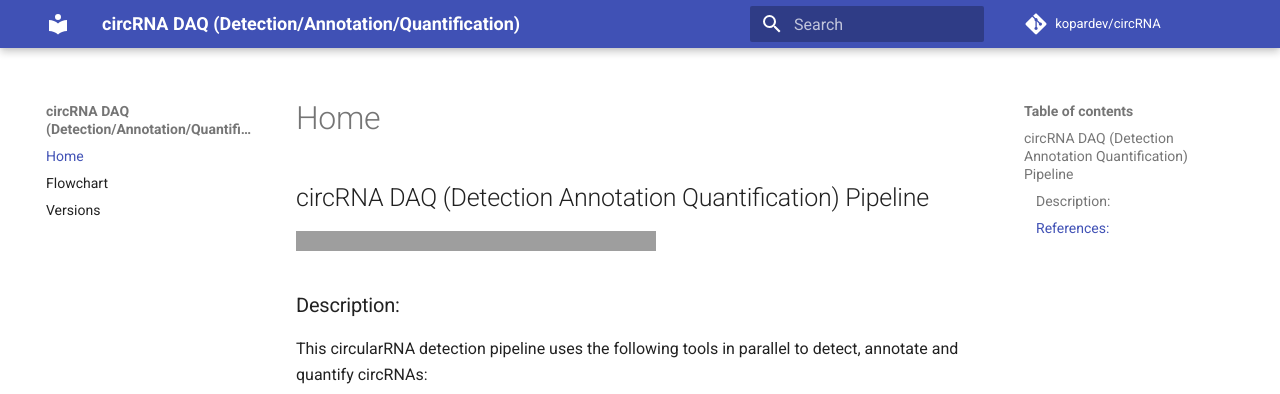
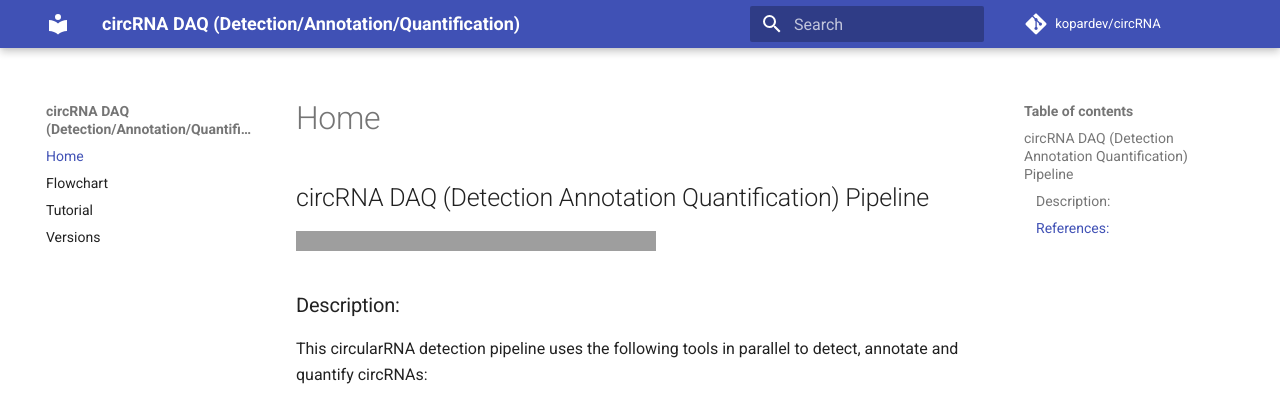
Before and after one commit to CCBR/CHARLIE, an MkDocs documentation site: the page built from docs/index.md, in a window 1280 px wide. Shown: the top 394 px of the page. Built offline with MkDocs 1.6.1 and Material for MkDocs 9.7.7, drawn with Linux system fonts in a browser that asks for light colours; comment, search, counter and statistics services are not loaded; grey boxes are pictures that could not be loaded.

Commit message:
adding tutorial to mkdocs.yml

```diff
--- a/mkdocs.yml
+++ b/mkdocs.yml
@@ -31,4 +31,5 @@ extra:
 nav:
   - Home: index.md
   - Flowchart: flowchart.md
+  - Tutorial: tutorial.md
   - Versions: versions.md
```
